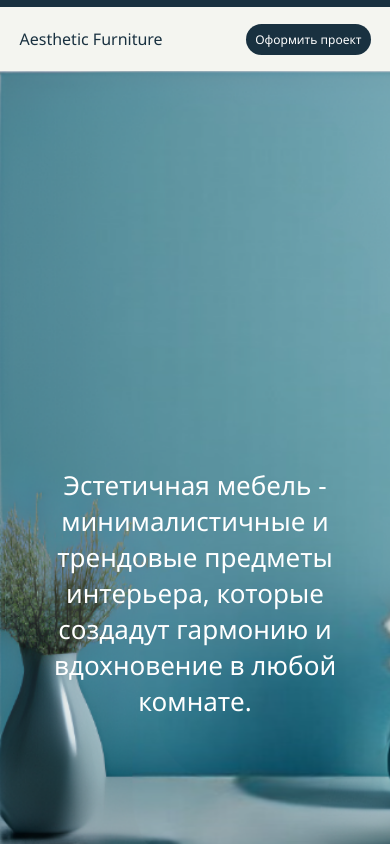
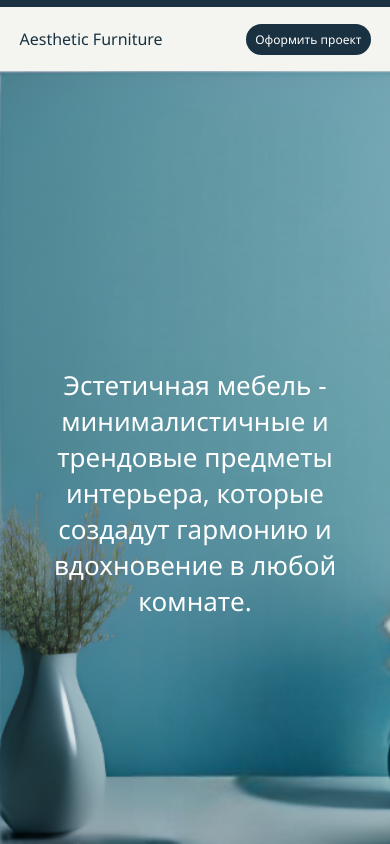
Before and after one commit to Merkuryyi/aestheticFurniture, a React (Create React App) app in the folder frontend/: page /#/ in a window 390 px wide. Built offline with nearby package versions, Linux system fonts and the light colour scheme.

Commit message:
setion info update styles

```diff
--- a/frontend/src/components/SectionInfoWebSite/SectionInfoWebSite.scss
+++ b/frontend/src/components/SectionInfoWebSite/SectionInfoWebSite.scss
@@ -22,7 +22,6 @@
         &__headline {
             @include text(500, $font-size-title/1.6, white);
             width: 80%;
-            margin-top: 200px;
         }
     }
 }
@@ -34,8 +33,6 @@
 
         &__headline {
             @include text(500, $font-size-title/2, white);
-            width: 80%;
-            margin-top: 200px;
         }
     }
 }
```
